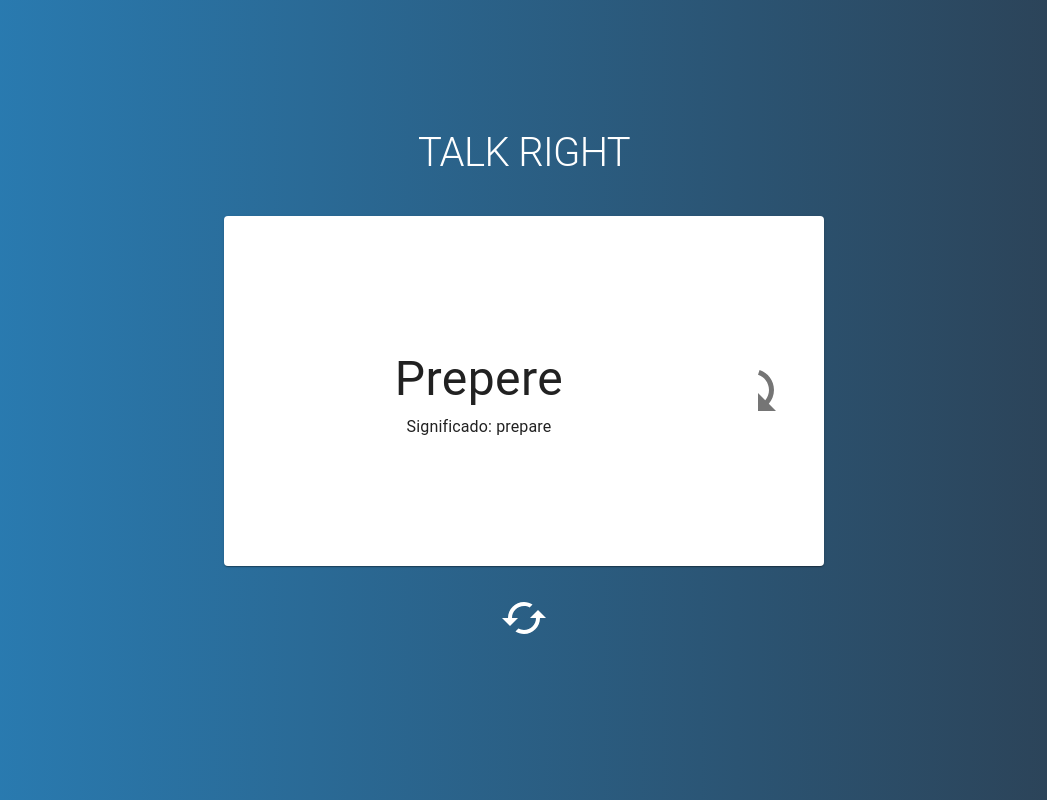
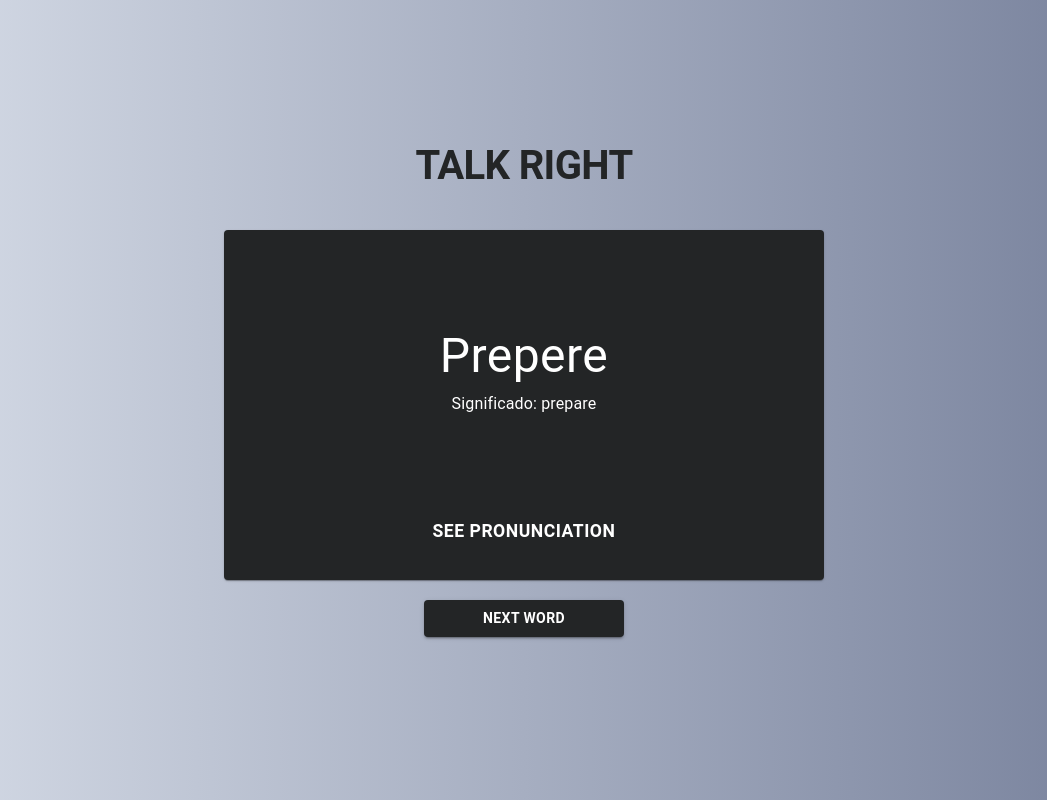
Before and after one commit to delfigica/talk-right, a React (Create React App) app: page / in a window 1280 px wide. Shown: the whole page, without its empty margins (116-1163 px from the left). Built offline with nearby package versions, Linux system fonts and the light colour scheme.

Commit message:
new desing

```diff
--- a/src/App.js
+++ b/src/App.js
@@ -1,18 +1,17 @@
 import React, { useEffect, useState } from "react";
 import { getWord } from "./helpers/getWord";
 import { CardWord } from "./components/CardWord";
-4272
 
+import { Box, Button, Typography } from "@mui/material";
 
-import { Box, IconButton, Typography } from "@mui/material";
-import CachedIcon from "@mui/icons-material/Cached";
 function App() {
   const [word, setWord] = useState({});
-  const [cardShow, setCardShow] = useState("front");
+  const [showWord, setShowWord] = useState(true);
 
   const handlerChangeWord = () => {
     let item = getWord();
     setWord(item);
+    setShowWord(true)
   };
 
   useEffect(() => {
@@ -22,8 +21,8 @@ function App() {
   return (
     <Box
       sx={{
-        backgroundColor: "#2193b0",
-        background: "linear-gradient(to right, #2980b9, #2c3e50)",
+        backgroundColor: "#757F9A",
+        background: "linear-gradient(to right, #D7DDE8, #757F9A)",
         height: "100vh",
         display: "flex",
         flexDirection: "column",
@@ -34,20 +33,30 @@ function App() {
       <Typography
         variant="h1"
         sx={{
-          color: "white",
+          color: "#232526",
           fontSize: "2.5em",
           textTransform: "uppercase",
           textAlign: "center",
           marginBottom: "40px",
+          fontWeight: 600
         }}
       >
         Talk Right
       </Typography>
-        <CardWord  word={word} />
-
-      <IconButton sx={{ margin: "20px 0px" }} onClick={handlerChangeWord}>
-        <CachedIcon sx={{ fontSize: "2em", color: "white" }} />
-      </IconButton>
+      <CardWord word={word} showWord={showWord} setShowWord={setShowWord} />
+      <Button
+        onClick={handlerChangeWord}
+        variant="contained"
+        sx={{
+          fontWeight: 600,
+          width: "200px",
+          margin: "20px 0",
+          background: "#232526",
+          "&:hover": { background: "#424345" },
+        }}
+      >
+        Next word
+      </Button>
     </Box>
   );
 }
--- a/src/components/CardWord.js
+++ b/src/components/CardWord.js
@@ -1,18 +1,15 @@
-import React, { useEffect, useState } from "react";
+import React, { useEffect } from "react";
 
 import {
   Card,
   Typography,
   Box,
-  IconButton,
   useTheme,
   useMediaQuery,
+  Button,
 } from "@mui/material";
-import RedoIcon from "@mui/icons-material/Redo";
 
-export const CardWord = ({ word }) => {
-  const [showWord, setShowWord] = useState(true);
-
+export const CardWord = ({ word, showWord, setShowWord }) => {
   useEffect(() => {}, [word]);
 
   const theme = useTheme();
@@ -25,7 +22,10 @@ export const CardWord = ({ word }) => {
               width: "600px",
               height: "350px",
               display: "flex",
+              flexDirection: "column",
               alignItems: "center",
+              background: "#232526",
+              color: "white",
             }
           : {
               width: "300px",
@@ -34,15 +34,18 @@ export const CardWord = ({ word }) => {
               alignItems: "center",
               flexDirection: "column",
               justifyContent: "center",
+              background: "#232526",
+              color: 'white'
             }
       }
     >
       <Box
         sx={{
-          width: "85%",
+          height: "80%",
           display: "flex",
           flexDirection: "column",
           alignItems: "center",
+          justifyContent: "center",
         }}
       >
         <Typography sx={{ fontSize: "3em" }}>
@@ -53,21 +56,16 @@ export const CardWord = ({ word }) => {
         </Typography>
       </Box>
       <Box>
-        <IconButton
+        <Button
           onClick={() => {
             setShowWord((prev) => {
               return !prev;
             });
           }}
+          sx={{ color: "white", fontWeight: 600, fontSize: "1.1em" }}
         >
-          <RedoIcon
-            sx={
-              laptop
-                ? { fontSize: "2em", rotate: "90deg", cursor: "pointer" }
-                : { fontSize: "1.5em" }
-            }
-          />
-        </IconButton>
+          see pronunciation
+        </Button>
       </Box>
     </Card>
   );
```
Also changed, not shown: 1 other file (tests, documents, lock files or other folders).
